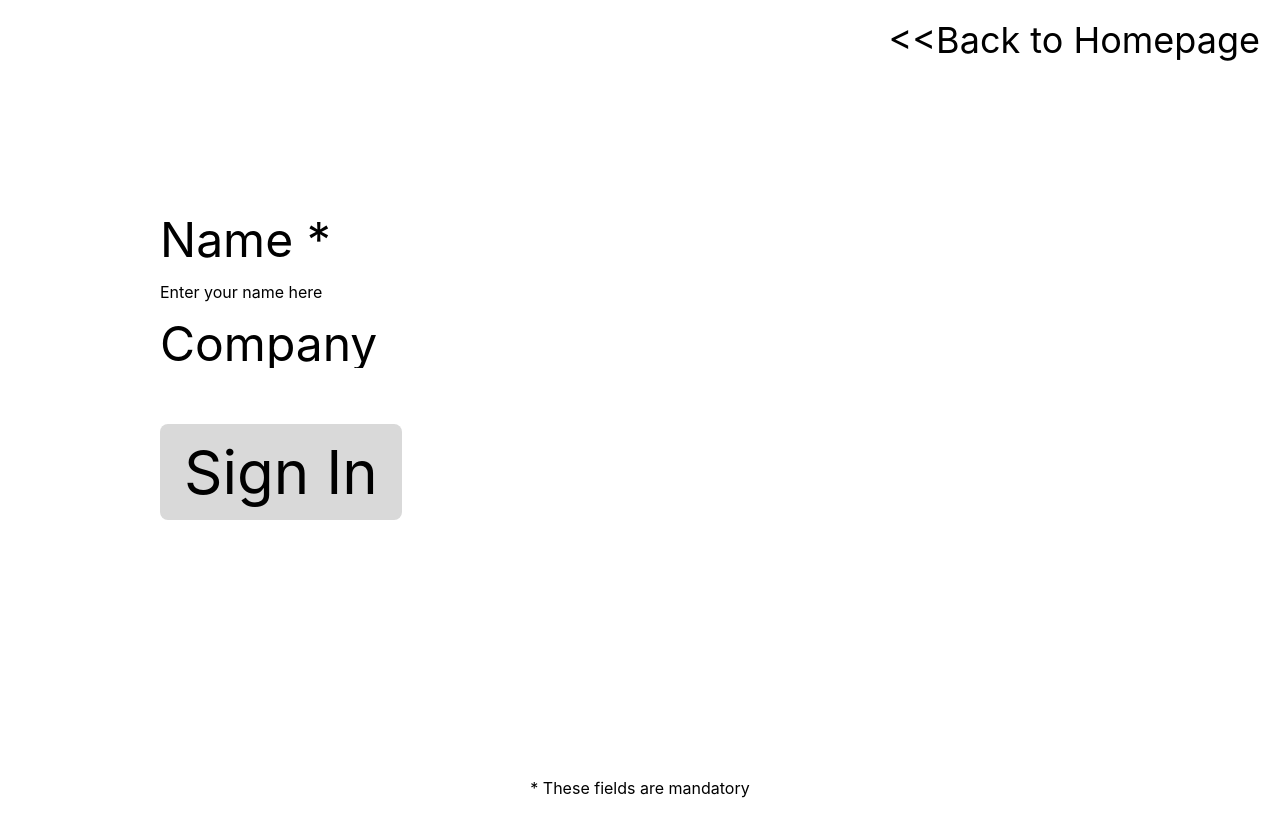
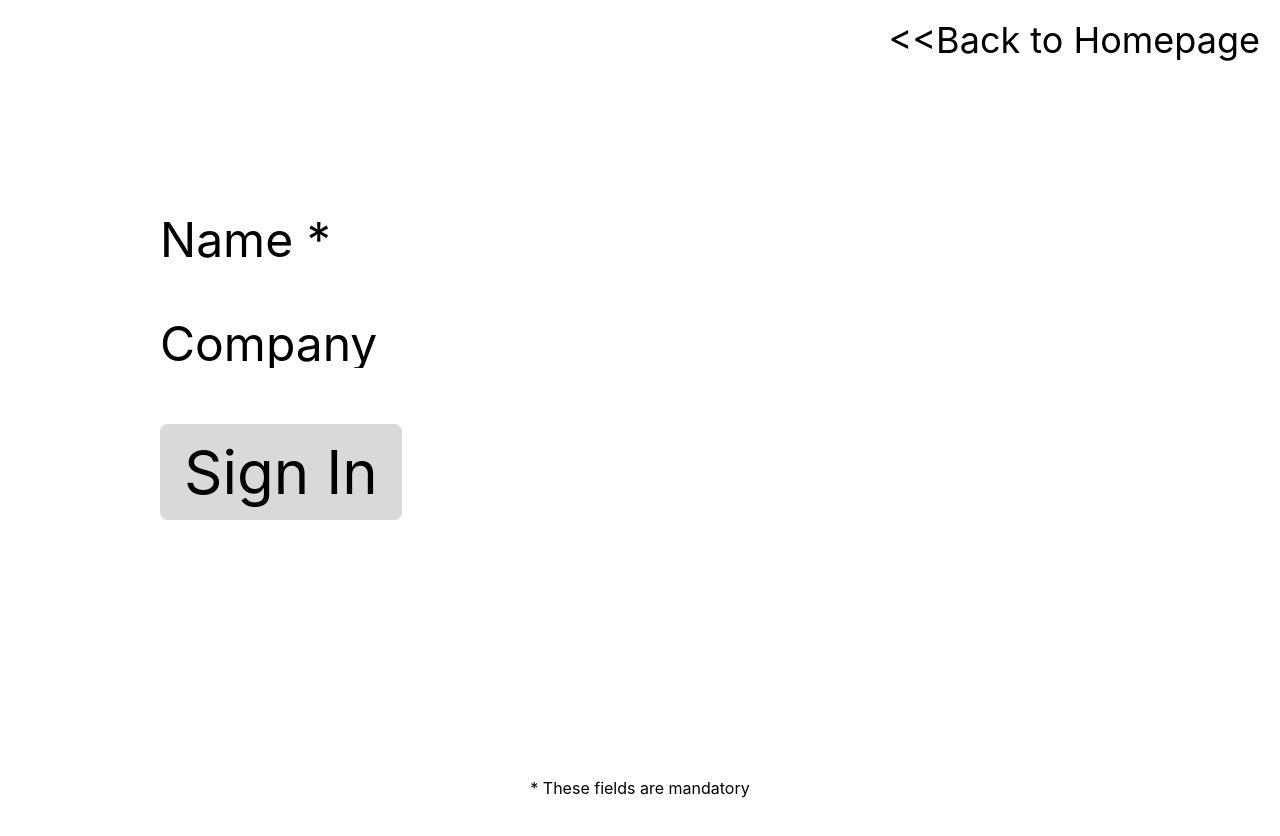
Before and after one commit to iO-Academy/23-jan-signin-fe, a React (Create React App) app: page /Login in a window 1280 px wide. Shown: the top 836 px of the page. Built offline with nearby package versions, Linux system fonts and the light colour scheme.

Commit message:
edited text box

```diff
--- a/src/SignInPage/index.js
+++ b/src/SignInPage/index.js
@@ -10,7 +10,7 @@ const SignInPage = () => {
             <section className="px-40 py-20">
                 <form action="/">
                     <label className="text-5xl">Name *</label><br></br>
-                    <input type="text" id="name" name="name" value="Enter your name here" className="flex justify-center h-14 w-full"/>
+                    <input type="text" id="name" name="name" className="flex justify-center h-14 w-full"/>
                     <label className="text-5xl">Company</label><br></br>
                     <input type="text" id="company" name="company" className="bg-white border-solid h-14 w-full"/><br></br>
                     <Link to="/SignedIn"><Button buttonText="Sign In"/></Link>
```
